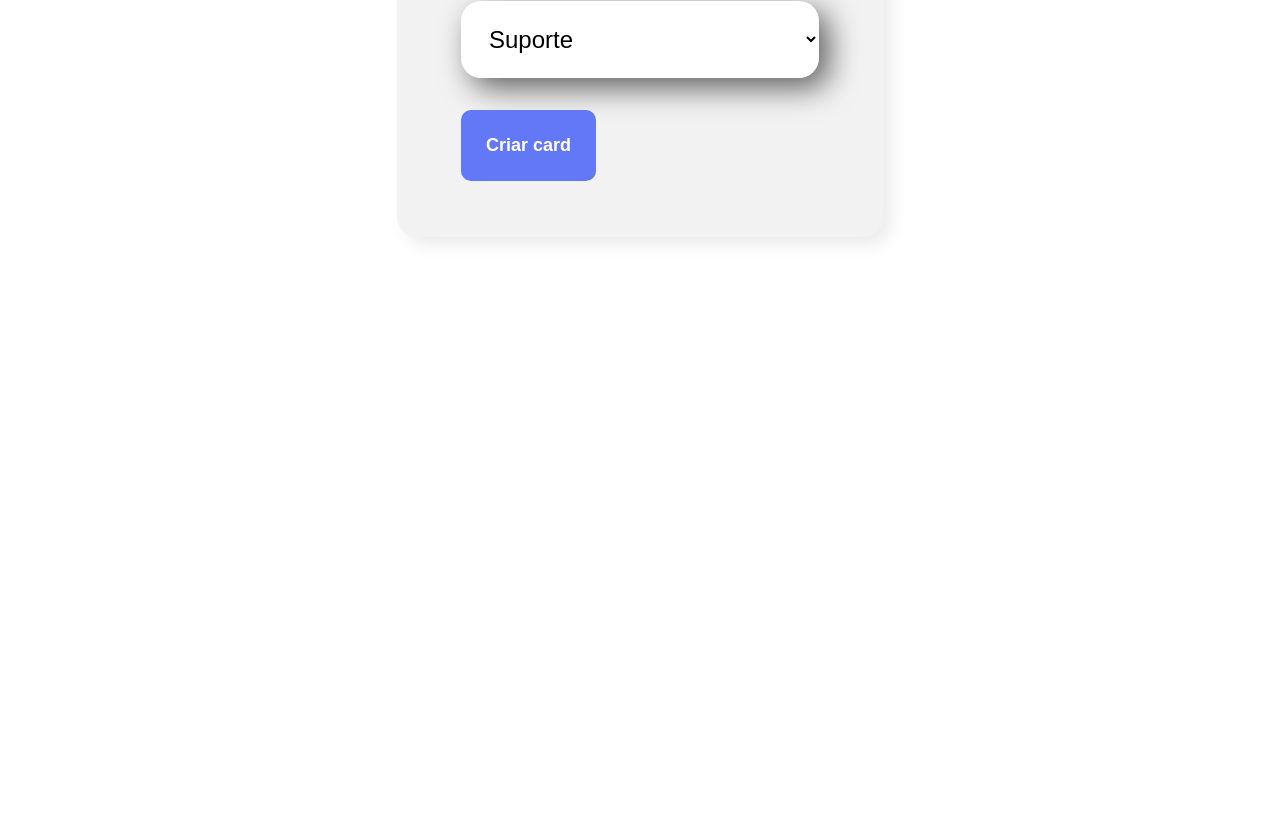
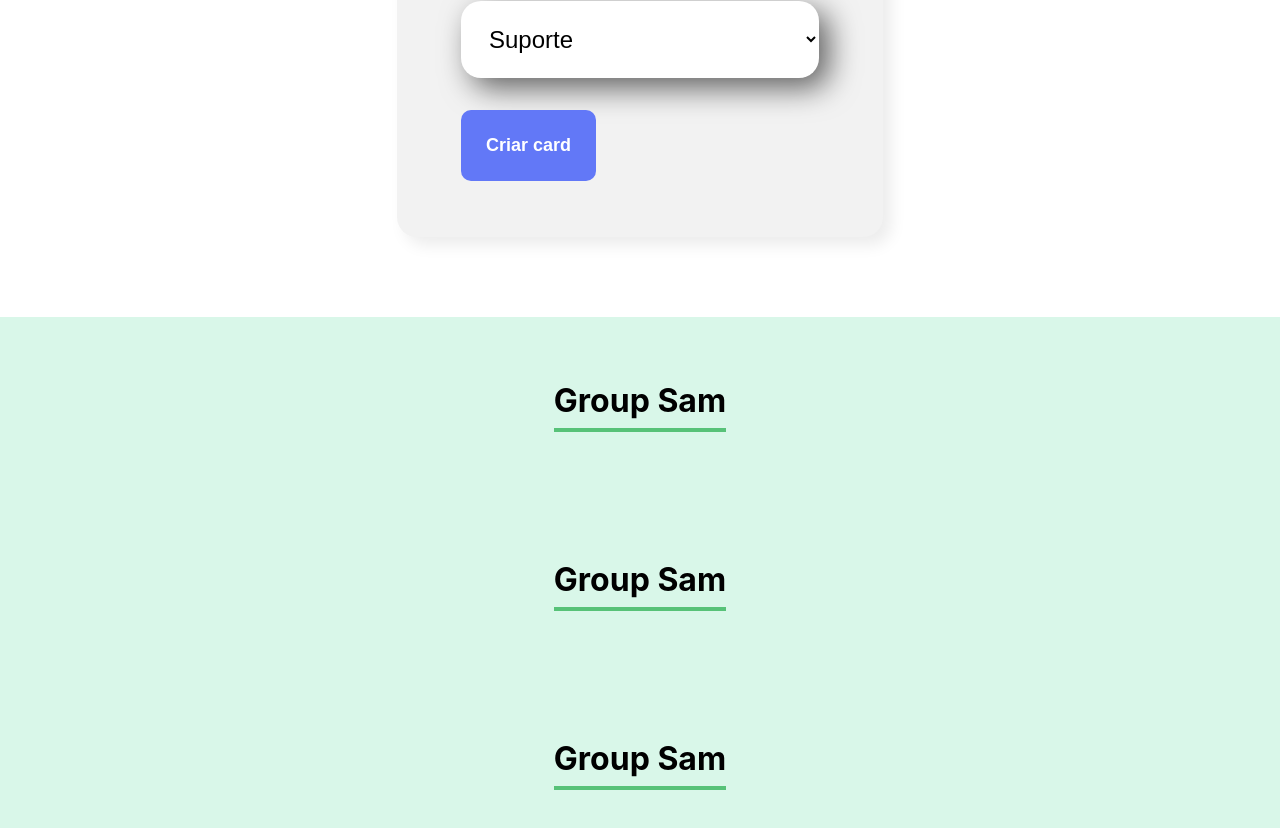
Before and after one commit to neosamdez/organograma-com-react, a React (Create React App) app: page / in a window 1280 px wide. Shown: the part 626-1454 px from the top of the page. Before the commit the page ends 943 px from the top, so only its background shows below. Built offline with nearby package versions, Linux system fonts and the light colour scheme.

Commit message:
componente time

```diff
--- a/src/App.js
+++ b/src/App.js
@@ -1,6 +1,7 @@
 import { useState } from 'react';
 import Banner from './componentes/Banner';
 import Forms from './componentes/Forms';
+import Time from './componentes/Time';
 
 
 function App() {
@@ -17,6 +18,9 @@ function App() {
     <div className="App">
       <Banner />
       <Forms onPlayerRegistered={player => onNewPlayer(player)}/>
+      <Time nome="Group Sam"/>
+      <Time nome="Group Sam"/>
+      <Time nome="Group Sam"/>
     </div>
   );
 }
--- a/src/componentes/Dropdown/index.js
+++ b/src/componentes/Dropdown/index.js
@@ -4,7 +4,9 @@ const Dropdown = (props) => {
     return(
         <div className='dropdown'>
             <label>{props.label}</label>
-            <select onChange={event => props.onChanged(event.target.value)} required={props.required} value={props.value}>
+            <select onChange={event => props.onChanged(event.target.value)}
+                required={props.required}
+                value={props.value}>
                 {props.itens.map(item => <option key={item}>{item}</option>)}
             </select>
         </div>
--- /dev/null
+++ b/src/componentes/Time/Time.css
@@ -0,0 +1,12 @@
+.time {
+    text-align: center;
+    padding: 32px;
+    background-color: #D9F7E9;
+}
+
+.time h3 {
+    font-size: 32px;
+    border-bottom: 4px solid #57C278;
+    display: inline-block;
+    padding-bottom: 8px ;
+}
--- /dev/null
+++ b/src/componentes/Time/index.js
@@ -0,0 +1,11 @@
+import './Time.css'
+
+const Time = (props) => {
+    return (
+        <section className='time'>
+            <h3>{props.nome}</h3>
+        </section>
+    )
+}
+
+export default Time
```
Also changed, not shown: src/componentes/TextField/index.js (+6 -1 lines).
